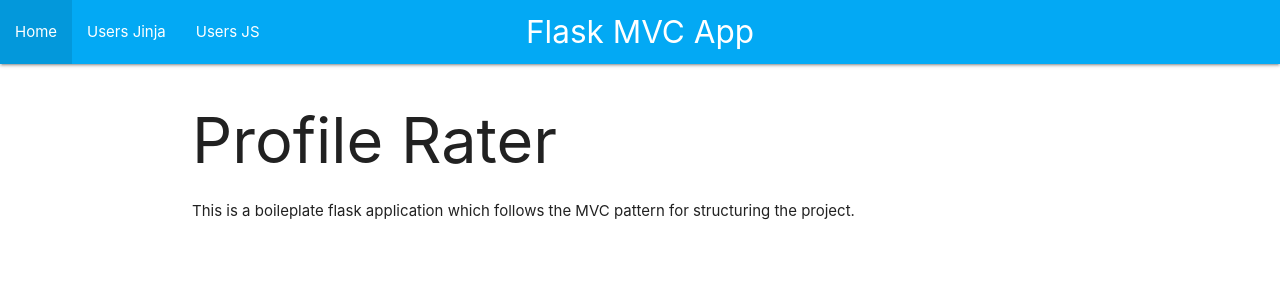
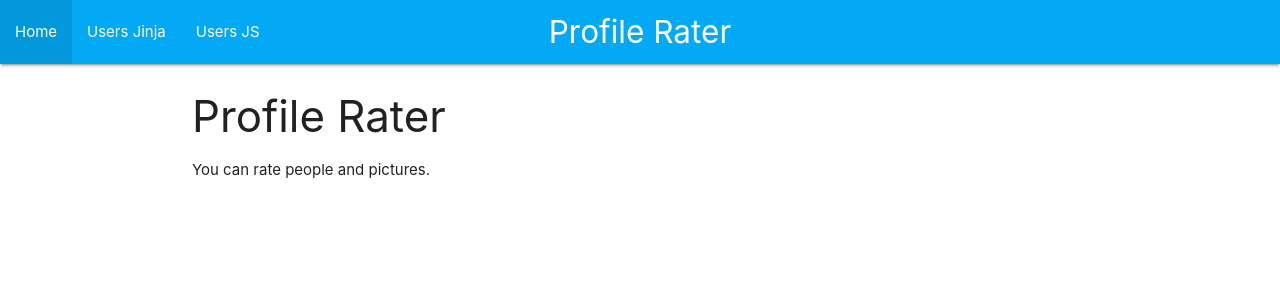
Before and after one commit to octak/azure, a Flask app: page / in a window 1280 px wide. Shown: the top 300 px of the page. Run offline with Flask 3, Linux system fonts and the light colour scheme.

Commit message:
layout changes

```diff
--- a/App/templates/index.html
+++ b/App/templates/index.html
@@ -1,10 +1,10 @@
 {% extends "layout.html" %}
-{% block title %}Flask MVC App{% endblock %}
-{% block page %}Flask MVC App{% endblock %}
+{% block title %}Profile Rater{% endblock %}
+{% block page %}Profile Rater{% endblock %}
 
 {{ super() }}
 
 {% block content %}
-    <h1>Profile Rater</h1>
-    <p>This is a boileplate flask application which follows the MVC pattern for structuring the project.</p>
+    <h3>Profile Rater</h3>
+    <p>You can rate people and pictures.</p>
 {% endblock %}
```
